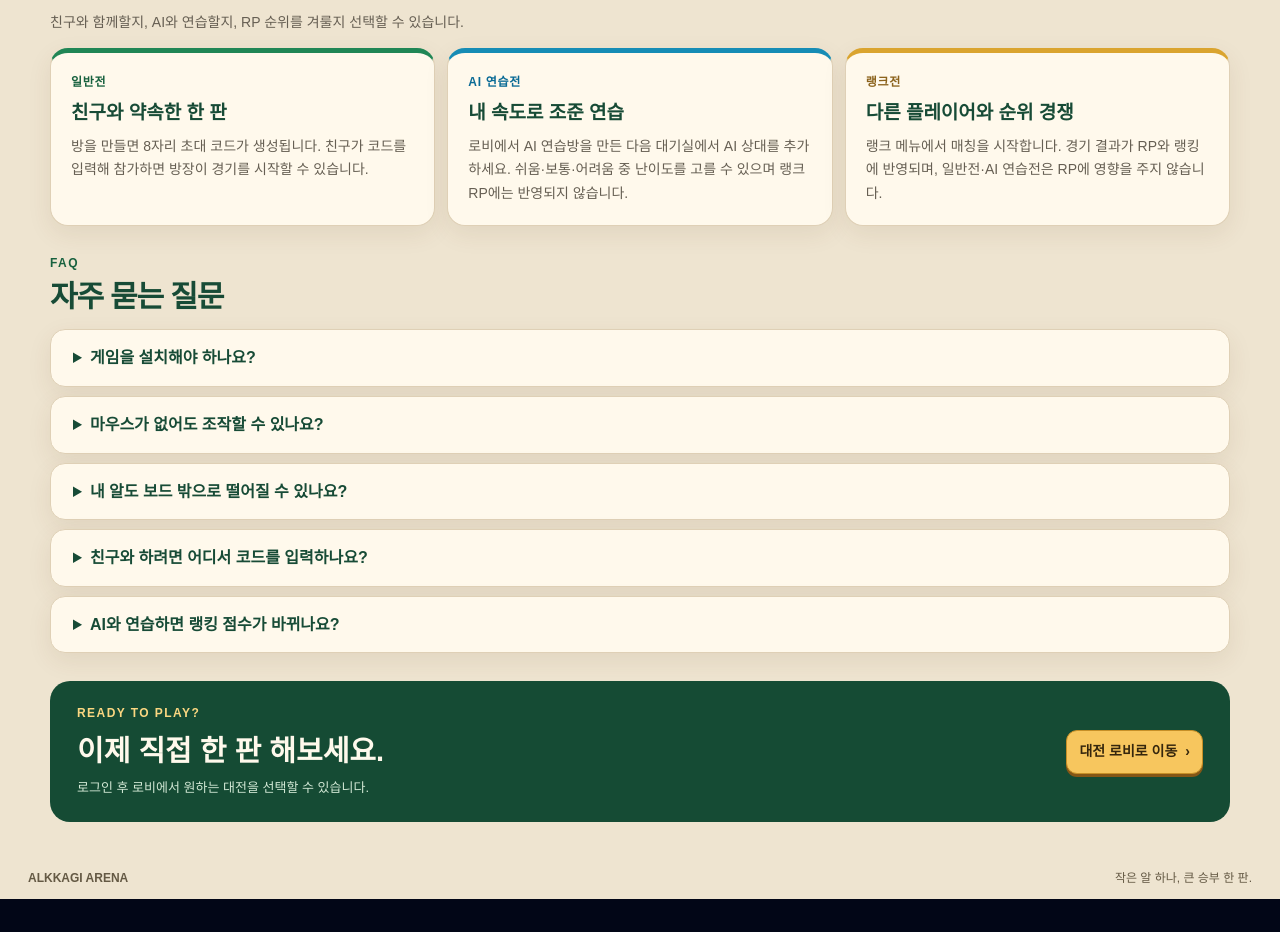
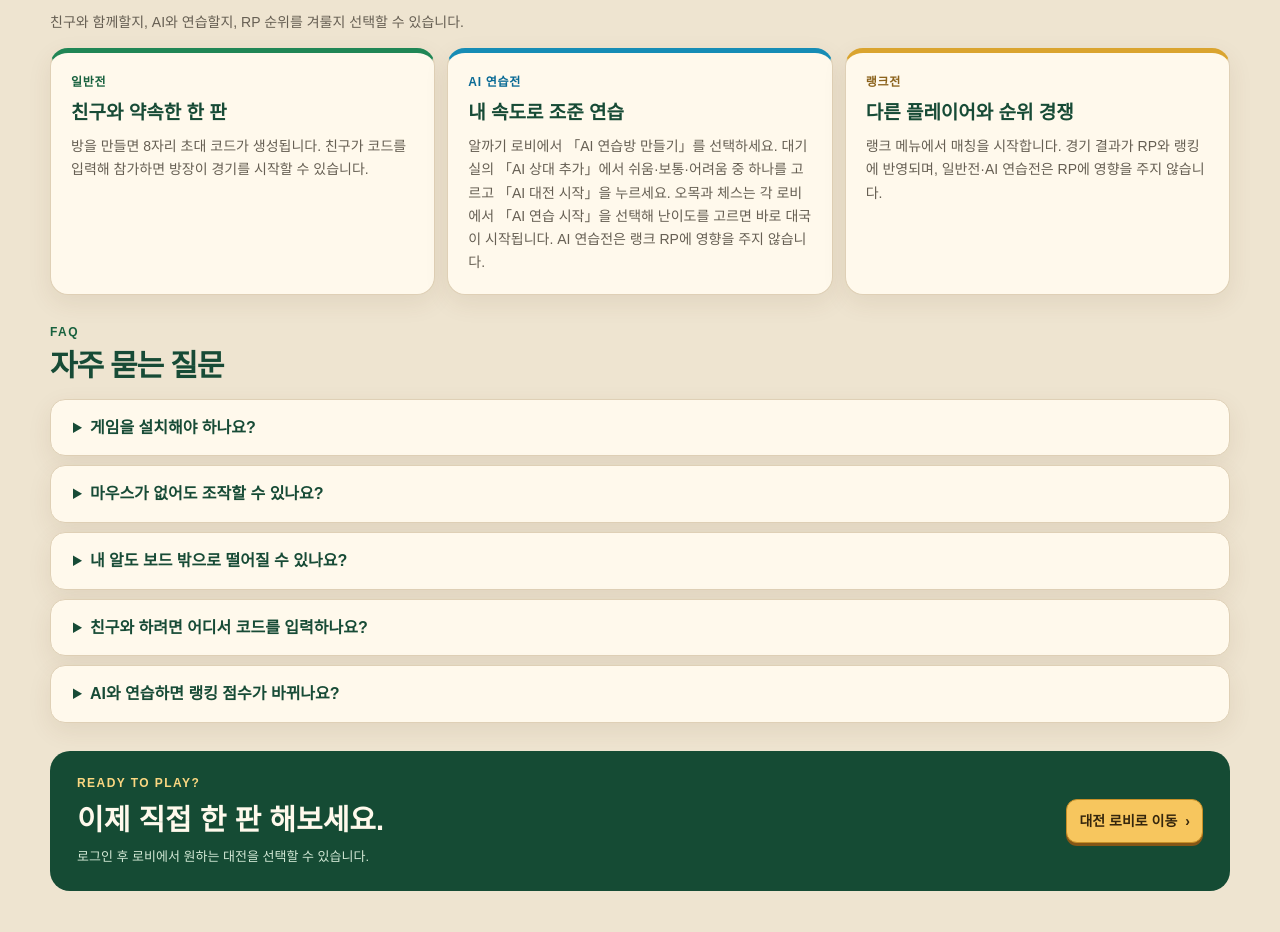
Before and after one commit to SuperNova080710/Alkkagi, a Next.js app: page /how-to-play in a window 1280 px wide. Shown: the part 1323-2255 px from the top of the page. Before the commit the page ends 2222 px from the top, so only its background shows below. Built offline with nearby package versions, Linux system fonts and the light colour scheme.

Commit message:
fix: 공개 조작법의 AI 대전 안내와 페이지 제목 정정
- 알까기 AI 연습방의 실제 버튼과 난이도 선택 순서 반영
- 오목과 체스의 즉시 AI 대전 진입 흐름 안내
- 공개 가이드 제목의 서비스명 중복 제거 및 회귀 테스트 보강

```diff
--- a/src/app/how-to-play/page.tsx
+++ b/src/app/how-to-play/page.tsx
@@ -4,7 +4,7 @@ import Link from 'next/link';
 import { ArenaShell } from '@/components/ui/arena';
 
 export const metadata: Metadata = {
-  title: '알까기 게임 규칙·조작법 | 알까기 아레나',
+  title: '알까기 게임 규칙·조작법',
   description: '온라인 알까기 게임을 처음 시작하나요? 알 5개로 승부하는 규칙, 마우스·터치·키보드 조작, 방 코드 참가, AI 연습전과 랭크전의 차이를 알아보세요.',
   alternates: { canonical: 'https://alkkagi-alpha.vercel.app/how-to-play' },
   robots: process.env.VERCEL_ENV === 'production'
@@ -40,7 +40,7 @@ const modes = [
   {
     label: 'AI 연습전',
     headline: '내 속도로 조준 연습',
-    body: '로비에서 AI 연습방을 만든 다음 대기실에서 AI 상대를 추가하세요. 쉬움·보통·어려움 중 난이도를 고를 수 있으며 랭크 RP에는 반영되지 않습니다.',
+    body: '알까기 로비에서 「AI 연습방 만들기」를 선택하세요. 대기실의 「AI 상대 추가」에서 쉬움·보통·어려움 중 하나를 고르고 「AI 대전 시작」을 누르세요. 오목과 체스는 각 로비에서 「AI 연습 시작」을 선택해 난이도를 고르면 바로 대국이 시작됩니다. AI 연습전은 랭크 RP에 영향을 주지 않습니다.',
     tone: 'ai',
   },
   {
```
Also changed, not shown: 1 other file (tests, documents, lock files or other folders).
